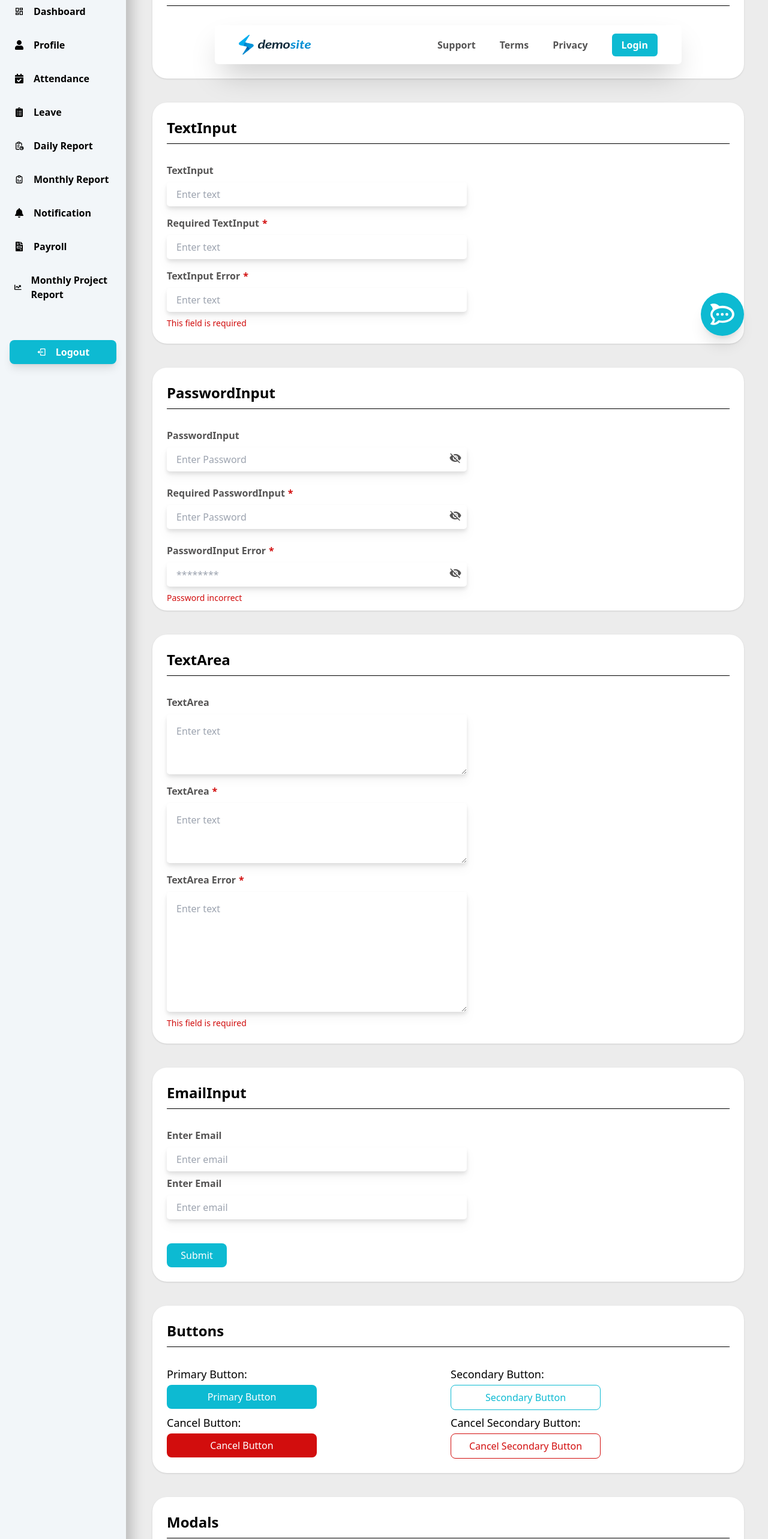
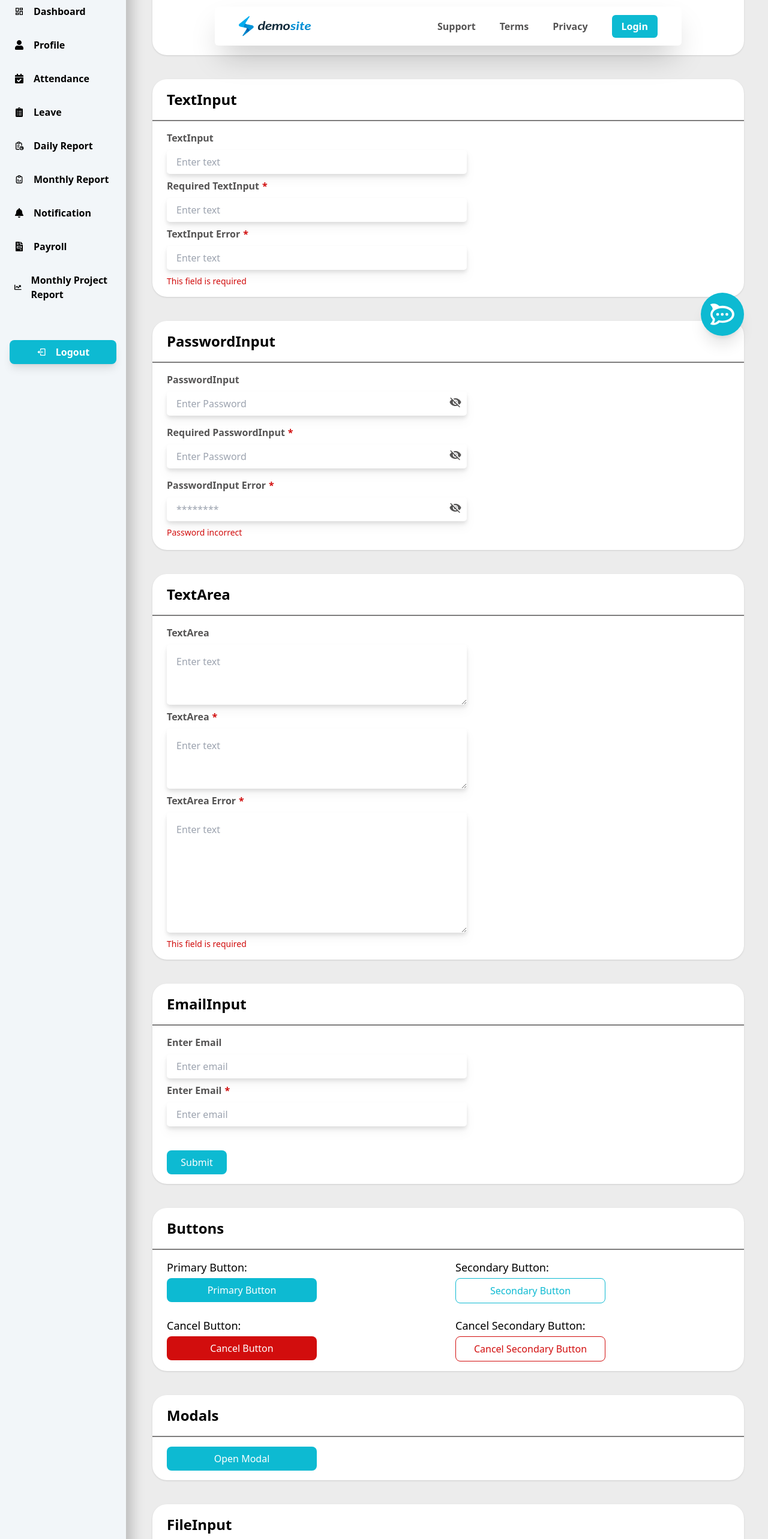
Before and after one commit to Rafidulemon/hr_mgt, a React (Vite) app: page /atoms in a window 1280 px wide. Shown: the part 200-2766 px from the top of the page at 60% size. Built offline with nearby package versions, Linux system fonts and the light colour scheme.

Commit message:
Card fixed

```diff
--- a/src/components/atoms/frame/Card.tsx
+++ b/src/components/atoms/frame/Card.tsx
@@ -1,16 +1,37 @@
 import React from "react";
+import Text from "../Text/Text";
 
-type Props = { className?: string, background?: string, isSquareBox?: boolean; } & React.DetailedHTMLProps<
+type Props = {
+  className?: string;
+  background?: string;
+  isSquareBox?: boolean;
+  title?: string;
+  isTransparentBackground?: boolean;
+} & React.DetailedHTMLProps<
   React.HTMLAttributes<HTMLDivElement>,
   HTMLDivElement
 >;
 
 export const Card = (props: Props) => {
-  const { className,background,isSquareBox = false, ...others } = props;
+  const {
+    className,
+    background,
+    isSquareBox = false,
+    isTransparentBackground = false,
+    title,
+    ...others
+  } = props;
   return (
     <div
-      {...others}
-      className={`h-full w-full ${isSquareBox ? "": "rounded-3xl"} shadow ${className} ${background ? `bg-${background}` : "bg-white"}`}
-    />
+      className={`h-full w-full py-4 ${
+        isSquareBox ? "" : "rounded-3xl"
+      } ${!isTransparentBackground && "shadow"} ${className} ${isTransparentBackground && "bg-transparent"} ${background ? `bg-${background}` : "bg-white"}`}
+    >
+      {title && (
+        <Text text={title} className="px-6 text-[24px] font-semibold" />
+      )}
+      <hr className={`w-full border border-[1px] border-[#7E7D7D] my-4 ${isTransparentBackground && "mx-6"}`} />
+      <div {...others} className="px-6" />
+    </div>
   );
 };
--- a/src/pages/atoms/index.tsx
+++ b/src/pages/atoms/index.tsx
@@ -134,16 +134,10 @@ function Atoms() {
       <div className="flex flex-row w-full justify-center items-center text-[30px] font-extrabold">
         <h1 className="text-center">Components</h1>
       </div>
-      <Card className="h-[300px] p-6 gap-2 grid grid-cols-2 mt-4">
-        <span className="col-span-2 text-[24px] font-bold">Auth Header</span>
-        <line className="col-span-2 w-full border-b border-black mb-6" />
-        <div className="col-span-2">
+      <Card title="Auth Header">
         <Header />
-        </div>
       </Card>
-      <Card className="p-6 gap-2 grid grid-cols-2">
-        <span className="col-span-2 text-[24px] font-bold">TextInput</span>
-        <line className="col-span-2 w-full border-b border-black mb-6" />
+      <Card title="TextInput">
         <TextInput
           label="TextInput"
           placeholder="Enter text"
@@ -164,41 +158,37 @@ function Atoms() {
         />
       </Card>
 
-      <Card className="p-6 gap-2 grid grid-cols-2">
-        <span className="col-span-2 text-[24px] font-bold">PasswordInput</span>
-        <line className="col-span-2 w-full border-b border-black mb-6" />
+      <Card title="PasswordInput">
         <PasswordInput
           label="PasswordInput"
           placeholder="Enter Password"
-          className="col-span-2 w-[500px]"
+          className="w-[500px]"
         />
         <PasswordInput
           isRequired
           label="Required PasswordInput"
           placeholder="Enter Password"
-          className="col-span-2 w-[500px]"
+          className="w-[500px]"
         />
         <PasswordInput
           isRequired
           label="PasswordInput Error"
-          className="w-[500px]"
+          className="w-[500px] mb-4"
           error={mockPasswordError}
         />
       </Card>
 
-      <Card className="h-full p-6 gap-2 grid grid-cols-2">
-        <span className="col-span-2 text-[24px] font-bold">TextArea</span>
-        <line className="col-span-2 w-full border-b border-black mb-6" />
+      <Card title="TextArea">
         <TextArea
           label="TextArea"
           placeholder="Enter text"
-          className="col-span-2 w-[500px]"
+          className="w-[500px]"
         />
         <TextArea
           label="TextArea"
           placeholder="Enter text"
           isRequired
-          className="col-span-2 w-[500px]"
+          className="w-[500px]"
         />
         <TextArea
           isRequired
@@ -210,20 +200,13 @@ function Atoms() {
         />
       </Card>
 
-      <Card className="h-full p-6 gap-2 grid grid-cols-2">
-        <span className="col-span-2 text-[24px] font-bold">EmailInput</span>
-        <line className="col-span-2 w-full border-b border-black mb-6" />
-
+      <Card title="EmailInput">
         <form onSubmit={handleSubmit(onSubmit)} className="w-[500px]">
+          <EmailInput label="Enter Email" placeholder="Enter email" />
           <EmailInput
             label="Enter Email"
             placeholder="Enter email"
-            className="col-span-2"
-          />
-          <EmailInput
-            label="Enter Email"
-            placeholder="Enter email"
-            className="col-span-2"
+            isRequired
             register={register}
             name="email"
             error={errors.email}
@@ -234,17 +217,16 @@ function Atoms() {
         </form>
       </Card>
 
-      <Card className="p-6 gap-2 grid grid-cols-2">
-        <span className="col-span-2 text-[24px] font-bold">Buttons</span>
-        <line className="col-span-2 w-full border-b border-black mb-6" />
-        <div className="col-span-1 flex flex-col gap-1 text-black text-[18px]">
+      <Card title="Buttons">
+        <div className="w-full grid grid-cols-2 gap-6">
+          <div className="flex flex-col gap-1 text-black text-[18px]">
             <h3>Primary Button:</h3>
             <Button theme="primary" className="w-[250px] text-[16px]">
               Primary Button
             </Button>
           </div>
 
-        <div className="col-span-1 flex flex-col gap-1 text-black text-[18px]">
+          <div className="flex flex-col gap-1 text-black text-[18px]">
             <h3>Secondary Button:</h3>
             <Button theme="secondary" className="w-[250px] text-[16px]">
               Secondary Button
@@ -264,12 +246,11 @@ function Atoms() {
               Cancel Secondary Button
             </Button>
           </div>
+        </div>
       </Card>
 
-      <Card className="p-6 gap-2 grid grid-cols-2">
-        <span className="col-span-2 text-[24px] font-bold">Modals</span>
-        <line className="col-span-2 w-full border-b border-black mb-6" />
-        <div className="col-span-1 flex flex-col gap-1 text-black text-[18px]">
+      <Card title="Modals">
+        <div className="flex flex-col gap-1 text-black text-[18px]">
           <Button
             theme="primary"
             className="w-[250px] text-[16px]"
@@ -280,13 +261,11 @@ function Atoms() {
         </div>
       </Card>
 
-      <Card className="p-6 gap-2 grid grid-cols-2">
-        <span className="col-span-2 text-[24px] font-bold">FileInput</span>
-        <line className="col-span-2 w-full border-b border-black mb-6" />
+      <Card title="FileInput">
         <FileInput
           label="Upload File"
           isRequired
-          className="col-span-2 w-[300px]"
+          className="w-[300px] mb-6"
           onChange={(e) => {
             const file = e.target.files?.[0];
             console.log("Selected file:", file);
@@ -320,9 +299,8 @@ function Atoms() {
           className="w-full"
         />
       </Modal>
-      <Card className="h-[300px] p-6 gap-2 grid grid-cols-2 mt-4">
-        <span className="col-span-2 text-[24px] font-bold">Text</span>
-        <line className="col-span-2 w-full border-b border-black mb-6" />
+      <Card title="Text">
+        <div className="w-full grid grid-cols-2 gap-6">
           <div className="col-span-1 flex flex-col gap-1 text-black text-[18px]">
             <h3>Simple Text:</h3>
             <Text text="Shariar Mahmadmud Duke" />
@@ -342,11 +320,11 @@ function Atoms() {
             <h3> Large Text </h3>
             <Text text="Shariar Mahmadmud Duke" className="text-[24px]" />
           </div>
+        </div>
       </Card>
 
-      <Card className="h-[300px] p-6 gap-4 grid grid-cols-3 mt-4 bg-gray-300">
-        <span className="col-span-3 text-[24px] font-bold">CardWithHeader</span>
-        <line className="col-span-3 w-full border-b border-black mb-6" />
+      <Card title="CardWithHeader">
+        <div className="w-full grid grid-cols-3 gap-6">
           <CardWithHeader
             title="Primary Card"
             titleBarSize="h-[60px]"
@@ -372,19 +350,16 @@ function Atoms() {
           >
             <div className="h-[250px]"></div>
           </CardWithHeader>
+        </div>
       </Card>
 
-      <Card className="h-[300px] p-6 gap-2 grid grid-cols-2 mt-4">
-        <span className="col-span-2 text-[24px] font-bold">Tables</span>
-        <line className="col-span-2 w-full border-b border-black mb-6" />
-        <div className="col-span-2">
+      <Card title="Tables">
+        <div>
           <Table headers={headers} rows={rows} className="shadow-lg" />
         </div>
       </Card>
 
-      <Card className="h-[300px] p-6 gap-2 grid grid-cols-2 mt-4">
-        <span className="col-span-2 text-[24px] font-bold">RadioGroup</span>
-        <line className="col-span-2 w-full border-b border-black mb-6" />
+      <Card title="RadioGroup">
         <div className="w-fit">
           <RadioGroup
             name="options"
@@ -403,10 +378,8 @@ function Atoms() {
         </div>
       </Card>
 
-      <Card className="h-[300px] p-6 gap-6 grid grid-cols-2 mt-4">
-        <span className="col-span-2 text-[24px] font-bold">TextFeild</span>
-        <line className="col-span-2 w-full border-b border-black mb-6" />
-
+      <Card title="TextFeild">
+        <div className="w-full grid grid-cols-2 gap-6">
           <div className="col-span-1 w-full">
             <TextFeild text="Md Rafidul Islam" label="Employee Name" />
           </div>
@@ -424,11 +397,11 @@ function Atoms() {
               labelColor="text-blue-400"
             />
           </div>
+        </div>
       </Card>
 
-      <Card className="p-6 gap-4 grid grid-cols-2 pb-[100px]">
-        <span className="col-span-2 text-[24px] font-bold">Select Box</span>
-        <line className="col-span-2 w-full border-b border-black mb-6" />
+      <Card title="Select Box">
+        <div className="w-full grid grid-cols-2">
           <div className="col-span-1 flex flex-col gap-1">
             <SelectBox
               label="Work Type"
@@ -449,6 +422,7 @@ function Atoms() {
               ]}
             />
           </div>
+        </div>
       </Card>
     </div>
   );
```
Also changed, not shown: src/pages/Profile/index.tsx (+24 -36 lines). Lines whose indentation alone changed are shown as unchanged.
